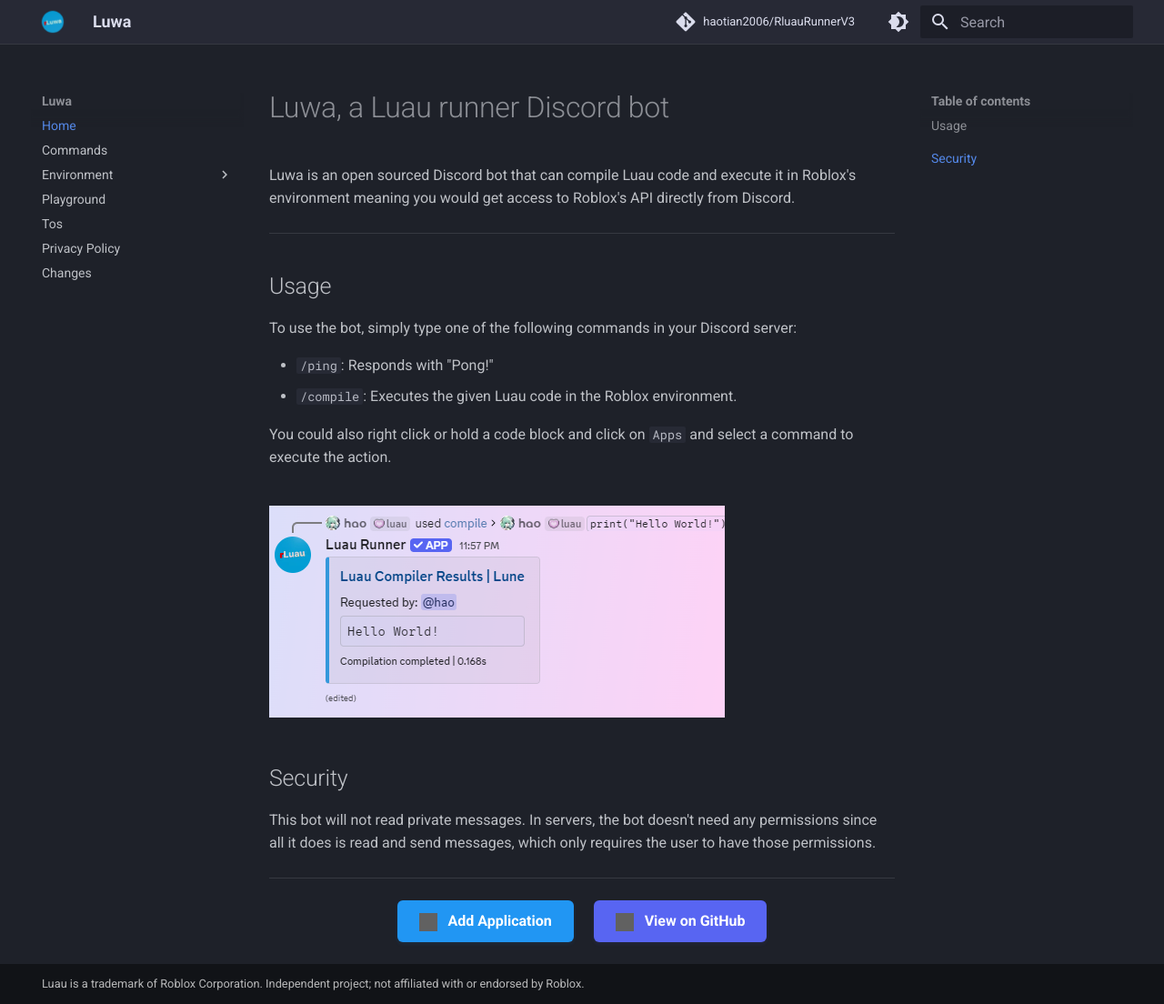
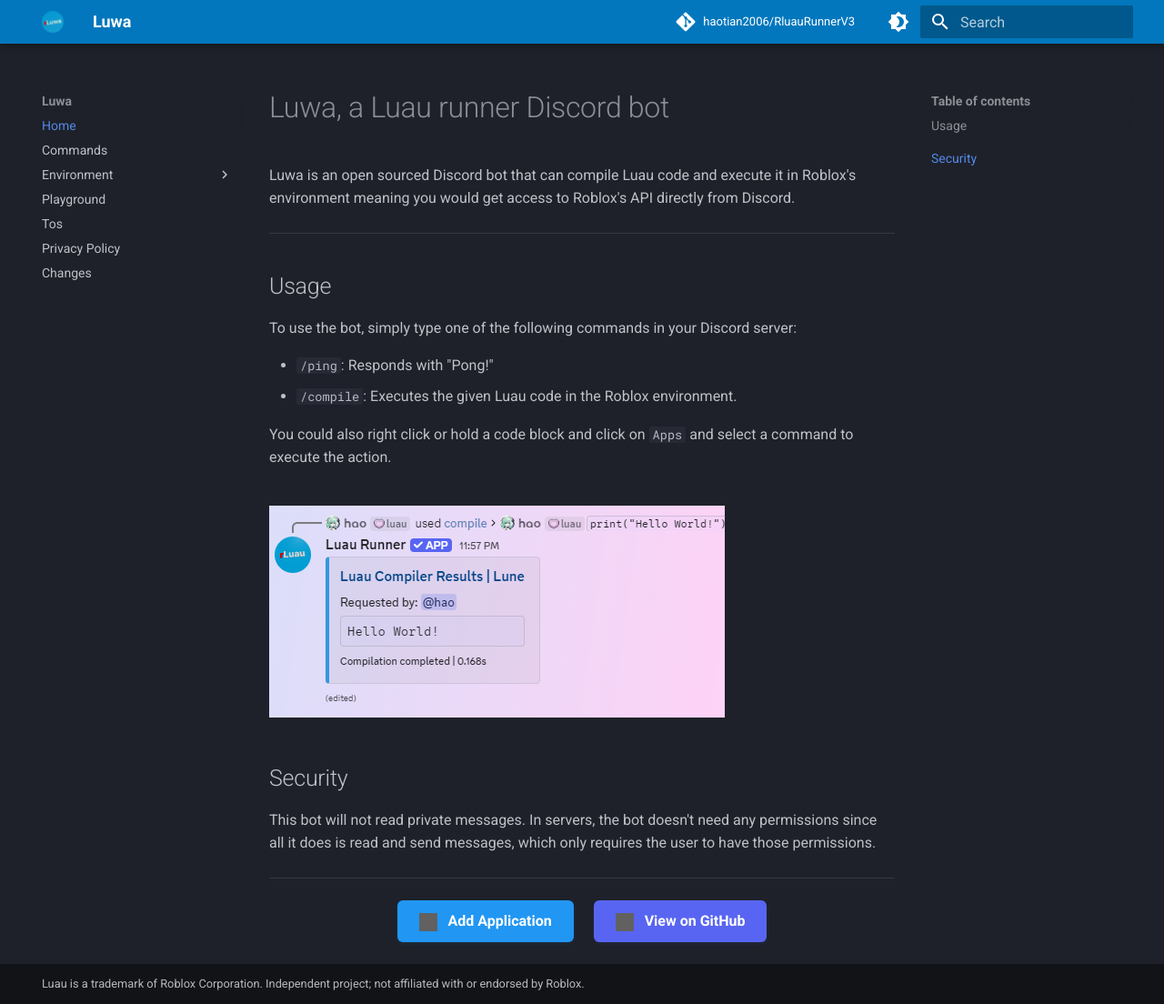
Before and after one commit to haotian2006/LuauBotSite, an MkDocs documentation site: the page built from docs/index.md, in a window 1280 px wide and 1104 px high. Shown: the whole window at 91% size. Built offline with MkDocs 1.6.1 and Material for MkDocs 9.7.7, drawn with Linux system fonts in a browser that asks for light colours; comment, search, counter and statistics services are not loaded; grey boxes are pictures that could not be loaded.

Commit message:
use blue

```diff
--- a/docs/stylesheets/brand.css
+++ b/docs/stylesheets/brand.css
@@ -1,22 +1,16 @@
-/* The header stays neutral so the logo carries the color; links and accents use the logo's blue. */
+/* Header, links and accents use the logo's blue instead of Material's default indigo. */
+:root, [data-md-color-scheme="default"], [data-md-color-scheme="slate"] {
+  --md-primary-fg-color: #0277bd;
+  --md-primary-fg-color--light: #0288d1;
+  --md-primary-fg-color--dark: #01579b;
+  --md-primary-bg-color: #ffffff;
+  --md-primary-bg-color--light: rgba(255, 255, 255, .7);
+}
 [data-md-color-scheme="default"] {
-  --md-primary-fg-color: #ffffff;
-  --md-primary-fg-color--light: #ffffff;
-  --md-primary-fg-color--dark: #f5f6f8;
-  --md-primary-bg-color: rgba(0, 0, 0, .87);
-  --md-primary-bg-color--light: rgba(0, 0, 0, .54);
   --md-accent-fg-color: #01579b;
   --md-typeset-a-color: #0277bd;
 }
 [data-md-color-scheme="slate"] {
-  --md-primary-fg-color: hsl(232 15% 18%);
-  --md-primary-fg-color--light: hsl(232 15% 22%);
-  --md-primary-fg-color--dark: hsl(232 15% 14%);
-  --md-primary-bg-color: hsla(232, 75%, 95%, .92);
-  --md-primary-bg-color--light: hsla(232, 75%, 95%, .6);
   --md-accent-fg-color: #80d7ff;
   --md-typeset-a-color: #4fc3f7;
 }
-.md-header { box-shadow: 0 1px 0 var(--md-default-fg-color--lightest); }
-[data-md-color-scheme="default"] .md-search__form { background-color: #0000000d; }
-[data-md-color-scheme="default"] .md-search__form:hover { background-color: #00000014; }
```
